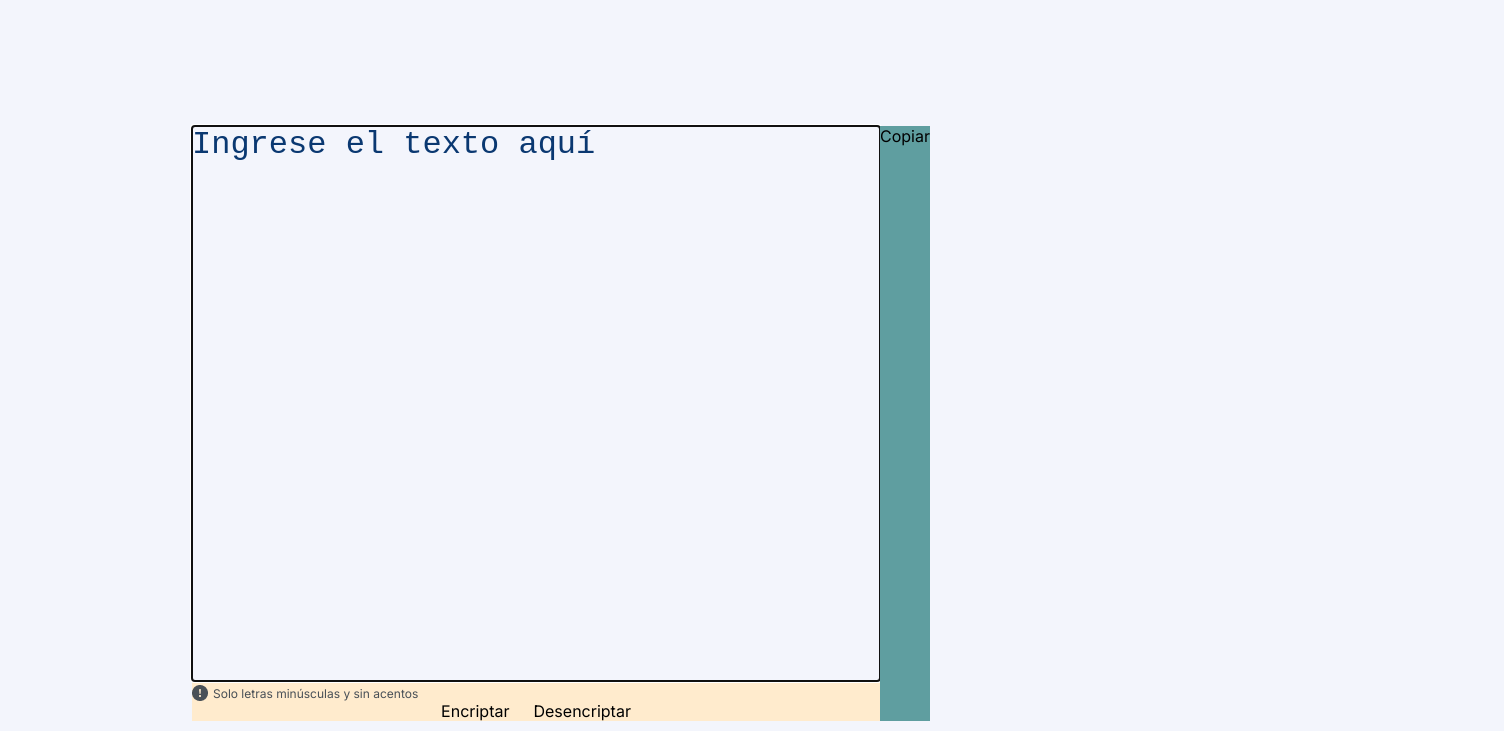
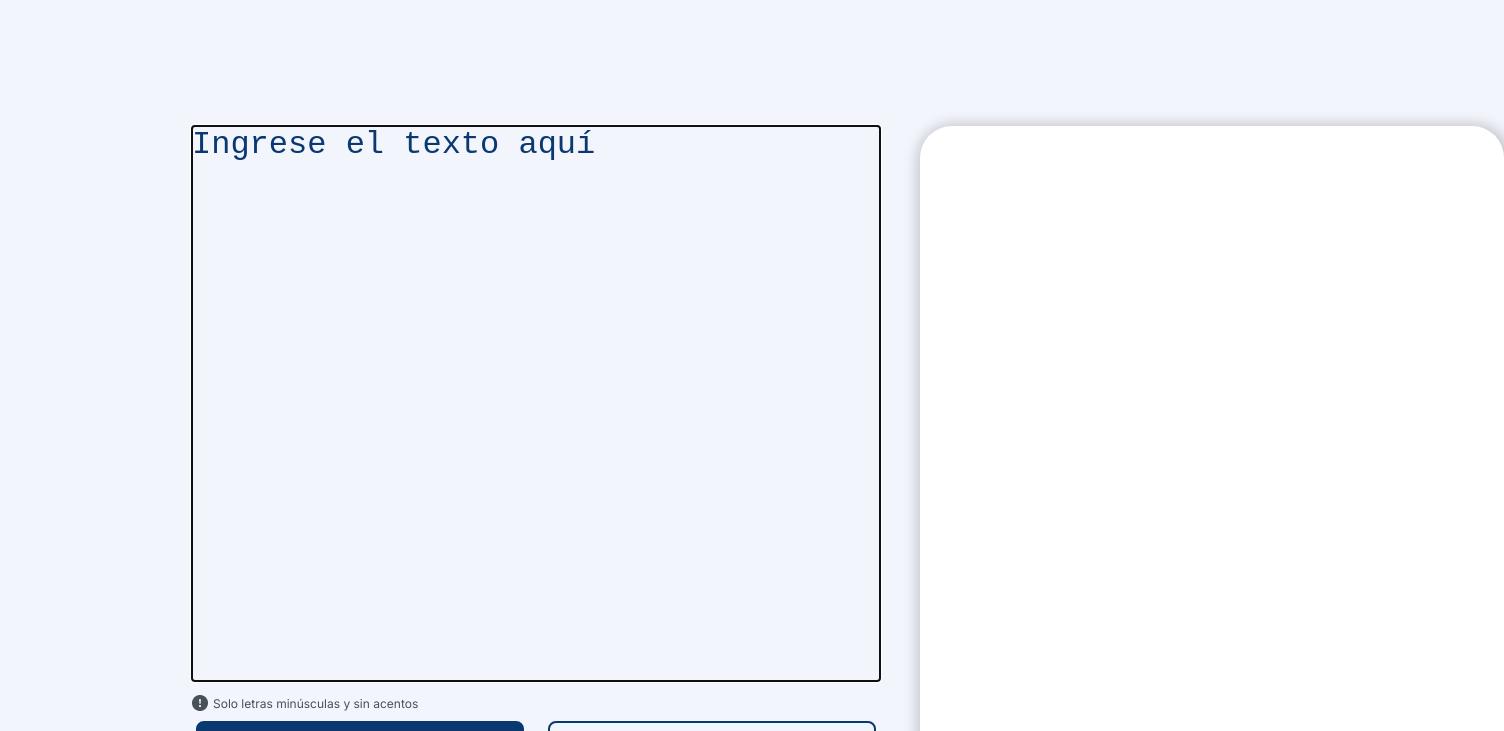
Before and after one commit to ArudoPE/encriptador-alura, a plain HTML site: page index.html in a window 1280 px wide. Shown: the part 70-801 px from the top of the page, 1504 px wide, since content can reach past the window. Drawn offline with Linux system fonts and the light colour scheme.

Commit message:
Adding more CSS to HTML elements, almost done

```diff
--- a/app.js
+++ b/app.js
@@ -1,7 +1,10 @@
 /*Global Functions*/
 
-/*This function clears the text on the input area*/
+/*This function clears the text on the input area
 function clearText(){
     document.getElementById('input-area').value = '';
 }
+*/
+
+
 /*Encriptador*/
--- a/css/style.css
+++ b/css/style.css
@@ -49,11 +49,14 @@ body {
     width: 100%;
     padding: 10% 15%;
     display: flex;
+    gap: 40px;
 }
 
 /*MAIN__LEFT*/
 .main__left__container {
-    background-color: blanchedalmond;
+    display: flex;
+    flex-direction: column;
+    gap: 10px;
 }
 
 .main__input__containter textarea {
@@ -63,6 +66,10 @@ body {
     font-weight: 400;
     resize: none;
     background-color: var(--light-blue-100);
+}
+
+.main__input__containter textarea::placeholder {
+    color: var(--dark-blue--300);
 }
 
 .main__warning__container {
@@ -91,12 +98,51 @@ body {
     gap: 24px;
 }
 
+.main__button {
+    width: 328px;
+    border-radius: 8px;
+    padding: 24px;
+    border: solid 2px var(--dark-blue--300);
+    display: flex;
+    justify-content: center;
+    align-items: center;
+    font-size: 16px;
+    font-weight: 400;
+    cursor: pointer;
+}
+
+.main__button__encriptar {
+    background-color: var(--dark-blue--300);
+    color: white;
+}
+.main__button__desencriptar {
+    color: var(--dark-blue--300);
+}
+
 
 /*MAIN__RIGHT*/
 
 .main__right__container {
-    background-color: cadetblue;
+    background-color: white;
+    display: flex;
+    flex-direction: column;
+    gap: 10px;
+    padding: 32px;
+    border-radius: 32px;
+    box-shadow: 2px 3px 14px 5px rgb(0, 0, 0, 0.2);
 }
+.main__right__container textarea {
+    border: none;
+    color: var(--gray-400);
+    font-size: 24px;
+    font-weight: 400;
+    resize: none;
+}
+
+.main__button__copiar {
+    color: var(--dark-blue--300);
+}
+
 
 /*FOOTER*/
 .footer {
--- a/index.html
+++ b/index.html
@@ -17,8 +17,8 @@
     <main class="main">
         <div class="main__left__container">
             <div class="main__input__containter">
-                <textarea onclick="clearText();" autofocus id="input-area" name="input-area" rows="15"
-                    cols="35">Ingrese el texto aquí</textarea>
+                <textarea autofocus id="input-area" name="input-area" rows="15"
+                    cols="35" placeholder="Ingrese el texto aquí"></textarea>
             </div>
             <div class="main__warning__container">
                 <span class="main__warning__image"></span>
@@ -30,7 +30,8 @@
             </div>
         </div>
         <div class="main__right__container">
-            <div class="main__answer"></div>
+            <textarea id="answer-area" name="answer-area" rows="42"
+            cols="35"></textarea>
             <div class="main__buttons__container">
                 <div class="main__button main__button__copiar"><span>Copiar</span></div>
             </div>
```
